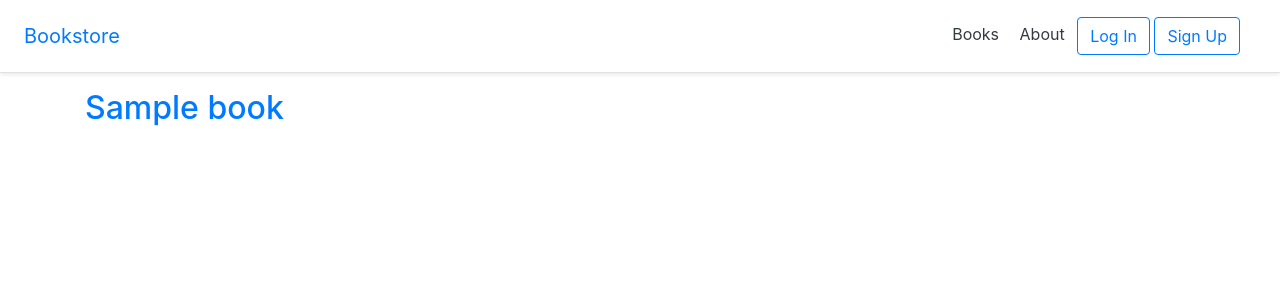
After one commit to Aydar0/books-site, a Django app: page /books/ in a window 1280 px wide. The commit adds this page. Shown: the top 300 px of the page. Run offline with Django 3.2, Linux system fonts and the light colour scheme; tables that the repository leaves empty hold one stand-in row (values such as "Sample post"); some libraries are stand-ins or nearby versions.

Commit message:
Added books application

```diff
--- /dev/null
+++ b/books/apps.py
@@ -0,0 +1,5 @@
+from django.apps import AppConfig
+
+
+class BooksConfig(AppConfig):
+    name = 'books'
--- /dev/null
+++ b/books/models.py
@@ -0,0 +1,16 @@
+import uuid
+from django.urls import reverse
+from django.db import models
+
+
+class Book(models.Model):
+    id = models.UUIDField(primary_key=True, default=uuid.uuid4, editable=False)
+    title = models.CharField(verbose_name="Title", max_length=200)
+    author = models.CharField(verbose_name="Author", max_length=200)
+    price = models.DecimalField(verbose_name="Price", max_digits=6, decimal_places=2)
+
+    def __str__(self):
+        return self.title
+
+    def get_absolute_url(self):
+        return reverse('book_detail', args=[str(self.id),])
--- /dev/null
+++ b/books/urls.py
@@ -0,0 +1,9 @@
+from django.urls import path
+
+from .views import BookListView, BookDetailView
+
+
+urlpatterns = [
+    path('', BookListView.as_view(), name='book_list'),
+    path('<uuid:pk>', BookDetailView.as_view(), name='book_detail')
+]
--- /dev/null
+++ b/books/views.py
@@ -0,0 +1,15 @@
+from django.views.generic import ListView, DetailView
+
+from .models import Book
+
+
+class BookListView(ListView):
+    model = Book
+    template_name = 'books/book_list.html'
+    context_object_name = 'book_list'
+
+
+class BookDetailView(DetailView):
+    model = Book
+    template_name = 'books/book_detail.html'
+    context_object_name = 'book'
--- a/bookstore_project/settings.py
+++ b/bookstore_project/settings.py
@@ -46,6 +46,7 @@ INSTALLED_APPS = [
     # Local
     'users.apps.UsersConfig',
     'pages.apps.PagesConfig',
+    'books.apps.BooksConfig',
 
 ]
 
--- a/bookstore_project/urls.py
+++ b/bookstore_project/urls.py
@@ -25,4 +25,5 @@ urlpatterns = [
 
     # Local apps
     path('', include('pages.urls')),
+    path('books/', include('books.urls'))
 ]
--- a/templates/_base.html
+++ b/templates/_base.html
@@ -17,6 +17,7 @@
       <a href="{% url 'home' %}" class="navbar-brand my-0 mr-md-auto
       font-weight-normal">Bookstore</a>
       <nav class="my-2 my-md-0 mr-md-3">
+        <a class="p-2 text-dark" href="{% url 'book_list' %}">Books</a>
         <a class="p-2 text-dark" href="{% url 'about' %}">About</a>
         {% if user.is_authenticated %}
           <a class="btn btn-outline-primary" href="{% url 'account_logout' %}">Log Out</a>
--- /dev/null
+++ b/templates/books/book_list.html
@@ -0,0 +1,13 @@
+{% extends '_base.html' %}
+
+
+{% block title %}Books{% endblock title %}
+
+
+{% block content %}
+    {% for book in book_list %}
+        <div>
+            <h2><a href="{{ book.get_absolute_url }}">{{ book.title }}</a></h2>
+        </div>
+    {% endfor %}
+{% endblock content %}
```
Also changed, not shown: books/admin.py (added, +10 -0 lines), books/tests.py (added, +30 -0 lines), templates/books/book_detail.html (added, +13 -0 lines), books/__init__.py (added), books/migrations/0001_initial.py (added), books/migrations/__init__.py (added).
